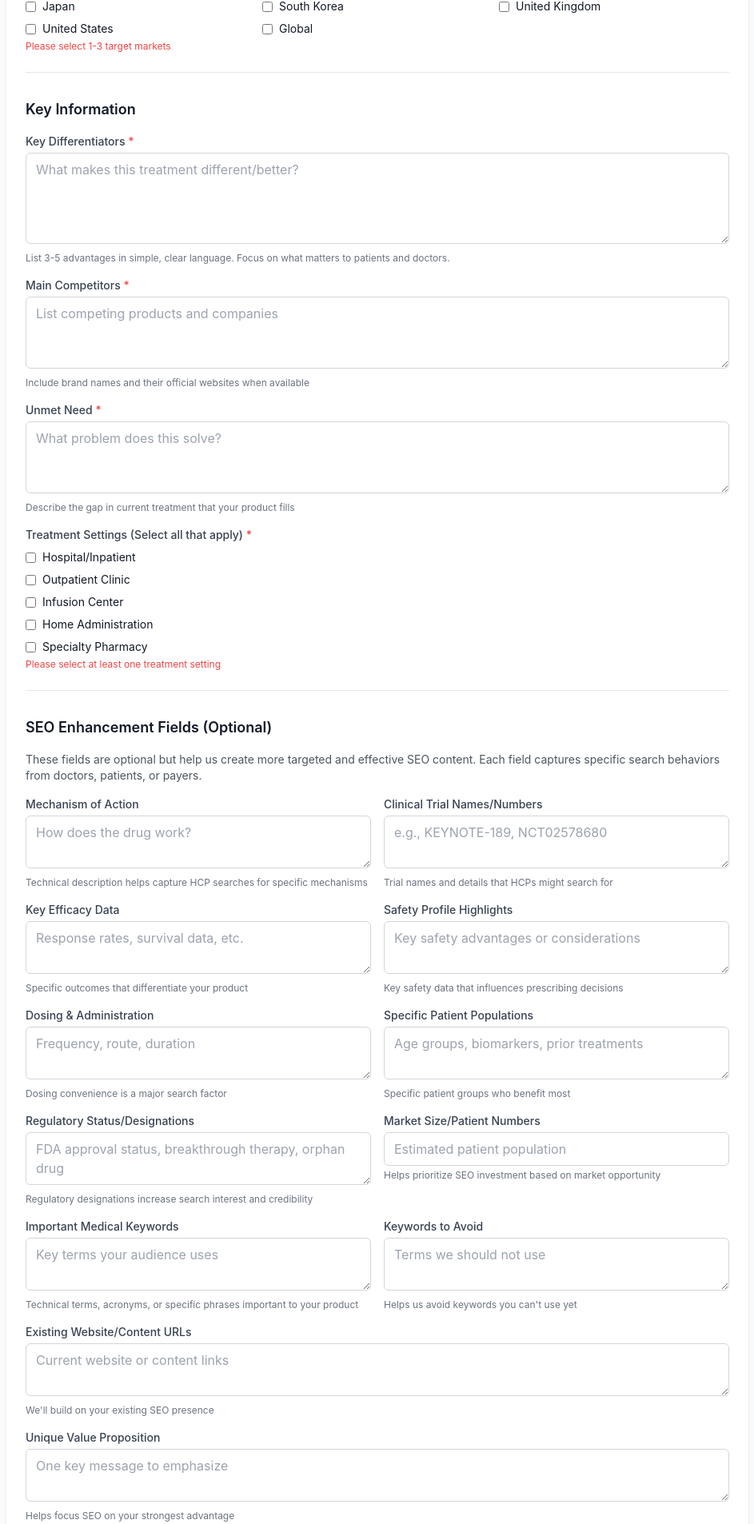
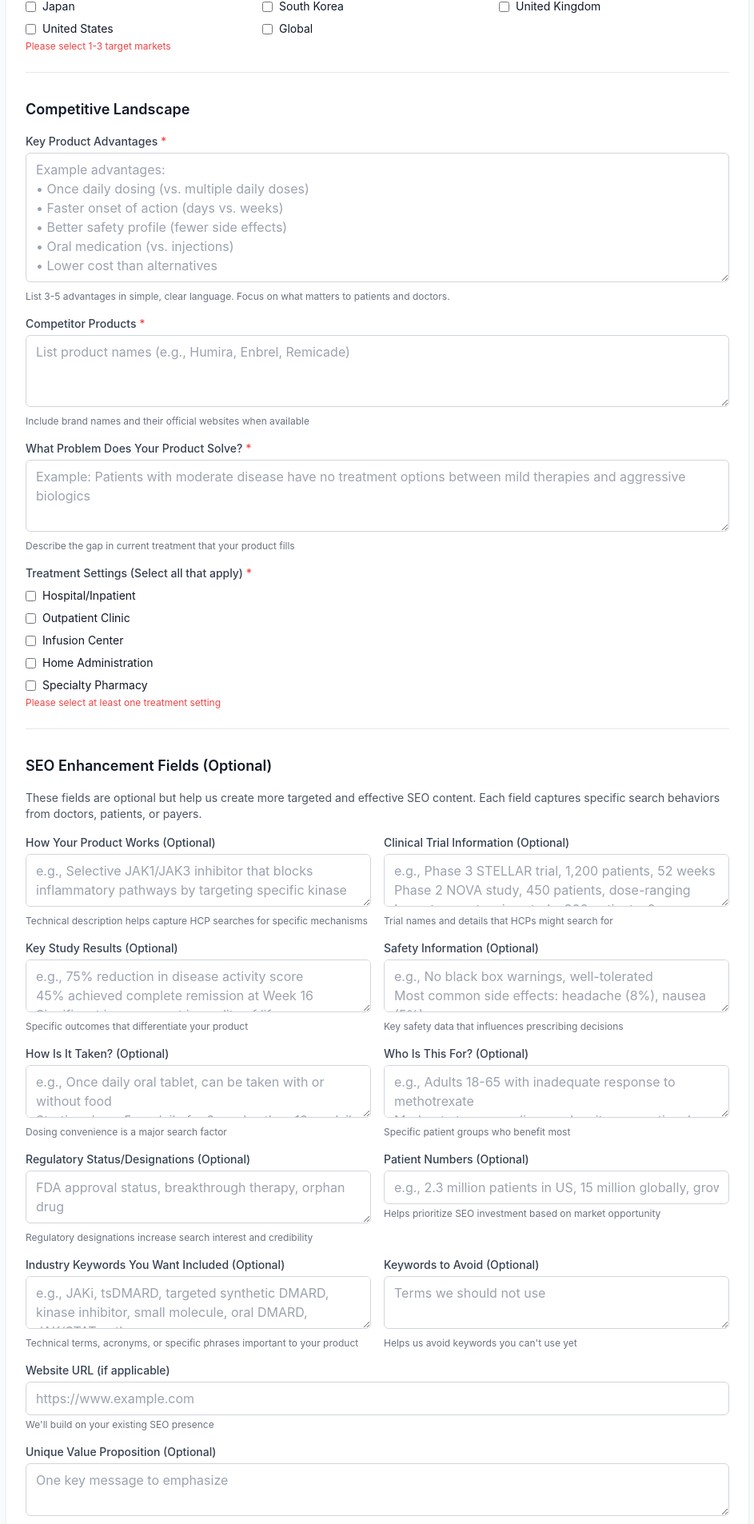
Before and after one commit to InnovareAI/3cubed-seo, a React (Vite) app: page /seo-requests in a window 1280 px wide. Shown: the part 1497-3403 px from the top of the page at 80% size, without its empty margins (312-1255 px from the left). Built offline with nearby package versions, Linux system fonts and the light colour scheme; no server answers; the database is empty.

Commit message:
Remove redundant Recent Submissions section and replace with Quick Actions

```diff
--- a/src/components/SubmissionForm.tsx
+++ b/src/components/SubmissionForm.tsx
@@ -28,26 +28,28 @@ interface FormData {
   geography: string[];
 
   // Key Information
-  key_differentiators: string;
-  competitors: string;
-  unmet_need: string;
+  key_advantages: string;
+  competitor_names: string;
+  competitor_urls: string;
+  problem_solved: string;
   treatment_settings: string[];
 
   // SEO Enhancement Fields
   mechanism_of_action: string;
   clinical_trials: string;
-  efficacy_data: string;
-  safety_profile: string;
-  dosing_administration: string;
-  patient_populations: string;
+  key_results: string;
+  safety_info: string;
+  dosing_info: string;
+  patient_population: string;
   regulatory_status: string;
-  market_size: string;
-  medical_keywords: string;
+  patient_numbers: string;
+  industry_keywords: string;
   avoid_keywords: string;
-  existing_content: string;
+  website_url: string;
   unique_value_prop: string;
   conference_data: string;
   kol_names: string;
+  special_considerations: string;
 }
 
 export const SubmissionForm: React.FC<SubmissionFormProps> = ({ onSuccess, onClose }) => {
@@ -66,24 +68,26 @@ export const SubmissionForm: React.FC<SubmissionFormProps> = ({ onSuccess, onClo
     therapeutic_area: '',
     target_audience: [],
     geography: [],
-    key_differentiators: '',
-    competitors: '',
-    unmet_need: '',
+    key_advantages: '',
+    competitor_names: '',
+    competitor_urls: '',
+    problem_solved: '',
     treatment_settings: [],
     mechanism_of_action: '',
     clinical_trials: '',
-    efficacy_data: '',
-    safety_profile: '',
-    dosing_administration: '',
-    patient_populations: '',
+    key_results: '',
+    safety_info: '',
+    dosing_info: '',
+    patient_population: '',
     regulatory_status: '',
-    market_size: '',
-    medical_keywords: '',
+    patient_numbers: '',
+    industry_keywords: '',
     avoid_keywords: '',
-    existing_content: '',
+    website_url: '',
     unique_value_prop: '',
     conference_data: '',
-    kol_names: ''
+    kol_names: '',
+    special_considerations: ''
   });
 
   const [isSubmitting, setIsSubmitting] = useState(false);
@@ -148,8 +152,8 @@ export const SubmissionForm: React.FC<SubmissionFormProps> = ({ onSuccess, onClo
         stage: formData.stage,
         indication: formData.condition_treated,
         mechanism_of_action: formData.mechanism_of_action,
-        competitive_landscape: formData.competitors,
-        key_differentiators: formData.key_differentiators,
+        competitive_landscape: formData.competitor_names,
+        key_differentiators: formData.key_advantages,
         target_audience: formData.target_audience.join(', '),
         target_markets: formData.geography.join(', '),
         // Store all form data as JSON in raw_input_content
@@ -184,24 +188,26 @@ export const SubmissionForm: React.FC<SubmissionFormProps> = ({ onSuccess, onClo
         therapeutic_area: '',
         target_audience: [],
         geography: [],
-        key_differentiators: '',
-        competitors: '',
-        unmet_need: '',
+        key_advantages: '',
+        competitor_names: '',
+        competitor_urls: '',
+        problem_solved: '',
         treatment_settings: [],
         mechanism_of_action: '',
         clinical_trials: '',
-        efficacy_data: '',
-        safety_profile: '',
-        dosing_administration: '',
-        patient_populations: '',
+        key_results: '',
+        safety_info: '',
+        dosing_info: '',
+        patient_population: '',
         regulatory_status: '',
-        market_size: '',
-        medical_keywords: '',
+        patient_numbers: '',
+        industry_keywords: '',
         avoid_keywords: '',
-        existing_content: '',
+        website_url: '',
         unique_value_prop: '',
         conference_data: '',
-        kol_names: ''
+        kol_names: '',
+        special_considerations: ''
       });
 
       if (onSuccess) onSuccess();
@@ -258,7 +264,6 @@ export const SubmissionForm: React.FC<SubmissionFormProps> = ({ onSuccess, onClo
               placeholder="your.email@company.com"
             />
           </div>
-
 
 
         </div>
@@ -513,57 +518,62 @@ export const SubmissionForm: React.FC<SubmissionFormProps> = ({ onSuccess, onClo
         </div>
       </div>
 
-      {/* Key Information */}
+      {/* Competitive Landscape */}
       <div className="space-y-4 border-b pb-6">
-        <h3 className="text-lg font-semibold text-gray-900">Key Information</h3>
+        <h3 className="text-lg font-semibold text-gray-900">Competitive Landscape</h3>
 
         <div>
-          <label htmlFor="key_differentiators" className="block text-sm font-medium text-gray-700 mb-1">
-            Key Differentiators <span className="text-red-500">*</span>
+          <label htmlFor="key_advantages" className="block text-sm font-medium text-gray-700 mb-1">
+            Key Product Advantages <span className="text-red-500">*</span>
           </label>
           <textarea
-            id="key_differentiators"
-            name="key_differentiators"
-            value={formData.key_differentiators}
+            id="key_advantages"
+            name="key_advantages"
+            value={formData.key_advantages}
             onChange={handleChange}
             required
-            rows={4}
+            rows={6}
             className="w-full px-3 py-2 border border-gray-300 rounded-md focus:outline-none focus:ring-2 focus:ring-blue-500"
-            placeholder="What makes this treatment different/better?"
+            placeholder="Example advantages:
+• Once daily dosing (vs. multiple daily doses)
+• Faster onset of action (days vs. weeks)
+• Better safety profile (fewer side effects)
+• Oral medication (vs. injections)
+• Lower cost than alternatives"
           />
           <p className="text-xs text-gray-500 mt-1">List 3-5 advantages in simple, clear language. Focus on what matters to patients and doctors.</p>
         </div>
 
         <div>
-          <label htmlFor="competitors" className="block text-sm font-medium text-gray-700 mb-1">
-            Main Competitors <span className="text-red-500">*</span>
+          <label htmlFor="competitor_names" className="block text-sm font-medium text-gray-700 mb-1">
+            Competitor Products <span className="text-red-500">*</span>
           </label>
           <textarea
-            id="competitors"
-            name="competitors"
-            value={formData.competitors}
+            id="competitor_names"
+            name="competitor_names"
+            value={formData.competitor_names}
             onChange={handleChange}
             required
             rows={3}
             className="w-full px-3 py-2 border border-gray-300 rounded-md focus:outline-none focus:ring-2 focus:ring-blue-500"
-            placeholder="List competing products and companies"
+            placeholder="List product names (e.g., Humira, Enbrel, Remicade)"
           />
           <p className="text-xs text-gray-500 mt-1">Include brand names and their official websites when available</p>
         </div>
 
         <div>
-          <label htmlFor="unmet_need" className="block text-sm font-medium text-gray-700 mb-1">
-            Unmet Need <span className="text-red-500">*</span>
+          <label htmlFor="problem_solved" className="block text-sm font-medium text-gray-700 mb-1">
+            What Problem Does Your Product Solve? <span className="text-red-500">*</span>
           </label>
           <textarea
-            id="unmet_need"
-            name="unmet_need"
-            value={formData.unmet_need}
+            id="problem_solved"
+            name="problem_solved"
+            value={formData.problem_solved}
             onChange={handleChange}
             required
             rows={3}
             className="w-full px-3 py-2 border border-gray-300 rounded-md focus:outline-none focus:ring-2 focus:ring-blue-500"
-            placeholder="What problem does this solve?"
+            placeholder="Example: Patients with moderate disease have no treatment options between mild therapies and aggressive biologics"
           />
           <p className="text-xs text-gray-500 mt-1">Describe the gap in current treatment that your product fills</p>
         </div>
@@ -608,7 +618,7 @@ export const SubmissionForm: React.FC<SubmissionFormProps> = ({ onSuccess, onClo
         <div className="grid grid-cols-1 md:grid-cols-2 gap-4">
           <div>
             <label htmlFor="mechanism_of_action" className="block text-sm font-medium text-gray-700 mb-1">
-              Mechanism of Action
+              How Your Product Works (Optional)
             </label>
             <textarea
               id="mechanism_of_action"
@@ -617,14 +627,14 @@ export const SubmissionForm: React.FC<SubmissionFormProps> = ({ onSuccess, onClo
               onChange={handleChange}
               rows={2}
               className="w-full px-3 py-2 border border-gray-300 rounded-md focus:outline-none focus:ring-2 focus:ring-blue-500"
-              placeholder="How does the drug work?"
+              placeholder="e.g., Selective JAK1/JAK3 inhibitor that blocks inflammatory pathways by targeting specific kinase enzymes"
             />
             <p className="text-xs text-gray-500 mt-1">Technical description helps capture HCP searches for specific mechanisms</p>
           </div>
 
           <div>
             <label htmlFor="clinical_trials" className="block text-sm font-medium text-gray-700 mb-1">
-              Clinical Trial Names/Numbers
+              Clinical Trial Information (Optional)
             </label>
             <textarea
               id="clinical_trials"
@@ -633,78 +643,88 @@ export const SubmissionForm: React.FC<SubmissionFormProps> = ({ onSuccess, onClo
               onChange={handleChange}
               rows={2}
               className="w-full px-3 py-2 border border-gray-300 rounded-md focus:outline-none focus:ring-2 focus:ring-blue-500"
-              placeholder="e.g., KEYNOTE-189, NCT02578680"
+              placeholder="e.g., Phase 3 STELLAR trial, 1,200 patients, 52 weeks
+Phase 2 NOVA study, 450 patients, dose-ranging
+Long-term extension study, 800 patients, 2 years"
             />
             <p className="text-xs text-gray-500 mt-1">Trial names and details that HCPs might search for</p>
           </div>
 
           <div>
-            <label htmlFor="efficacy_data" className="block text-sm font-medium text-gray-700 mb-1">
-              Key Efficacy Data
+            <label htmlFor="key_results" className="block text-sm font-medium text-gray-700 mb-1">
+              Key Study Results (Optional)
             </label>
             <textarea
-              id="efficacy_data"
-              name="efficacy_data"
-              value={formData.efficacy_data}
+              id="key_results"
+              name="key_results"
+              value={formData.key_results}
               onChange={handleChange}
               rows={2}
               className="w-full px-3 py-2 border border-gray-300 rounded-md focus:outline-none focus:ring-2 focus:ring-blue-500"
-              placeholder="Response rates, survival data, etc."
+              placeholder="e.g., 75% reduction in disease activity score
+45% achieved complete remission at Week 16
+Significant improvement in quality of life scores"
             />
             <p className="text-xs text-gray-500 mt-1">Specific outcomes that differentiate your product</p>
           </div>
 
           <div>
-            <label htmlFor="safety_profile" className="block text-sm font-medium text-gray-700 mb-1">
-              Safety Profile Highlights
+            <label htmlFor="safety_info" className="block text-sm font-medium text-gray-700 mb-1">
+              Safety Information (Optional)
             </label>
             <textarea
-              id="safety_profile"
-              name="safety_profile"
-              value={formData.safety_profile}
+              id="safety_info"
+              name="safety_info"
+              value={formData.safety_info}
               onChange={handleChange}
               rows={2}
               className="w-full px-3 py-2 border border-gray-300 rounded-md focus:outline-none focus:ring-2 focus:ring-blue-500"
-              placeholder="Key safety advantages or considerations"
+              placeholder="e.g., No black box warnings, well-tolerated
+Most common side effects: headache (8%), nausea (5%)
+No dose adjustment needed for elderly patients"
             />
             <p className="text-xs text-gray-500 mt-1">Key safety data that influences prescribing decisions</p>
           </div>
 
           <div>
-            <label htmlFor="dosing_administration" className="block text-sm font-medium text-gray-700 mb-1">
-              Dosing & Administration
+            <label htmlFor="dosing_info" className="block text-sm font-medium text-gray-700 mb-1">
+              How Is It Taken? (Optional)
             </label>
             <textarea
-              id="dosing_administration"
-              name="dosing_administration"
-              value={formData.dosing_administration}
+              id="dosing_info"
+              name="dosing_info"
+              value={formData.dosing_info}
               onChange={handleChange}
               rows={2}
               className="w-full px-3 py-2 border border-gray-300 rounded-md focus:outline-none focus:ring-2 focus:ring-blue-500"
-              placeholder="Frequency, route, duration"
+              placeholder="e.g., Once daily oral tablet, can be taken with or without food
+Starting dose: 5mg daily for 2 weeks, then 10mg daily
+No dose adjustment for mild renal impairment"
             />
             <p className="text-xs text-gray-500 mt-1">Dosing convenience is a major search factor</p>
           </div>
 
           <div>
-            <label htmlFor="patient_populations" className="block text-sm font-medium text-gray-700 mb-1">
-              Specific Patient Populations
+            <label htmlFor="patient_population" className="block text-sm font-medium text-gray-700 mb-1">
+              Who Is This For? (Optional)
             </label>
             <textarea
-              id="patient_populations"
-              name="patient_populations"
-              value={formData.patient_populations}
+              id="patient_population"
+              name="patient_population"
+              value={formData.patient_population}
               onChange={handleChange}
               rows={2}
               className="w-full px-3 py-2 border border-gray-300 rounded-md focus:outline-none focus:ring-2 focus:ring-blue-500"
-              placeholder="Age groups, biomarkers, prior treatments"
+              placeholder="e.g., Adults 18-65 with inadequate response to methotrexate
+Moderate to severe disease despite conventional therapy
+Biologic-naive patients or those who failed anti-TNF therapy"
             />
             <p className="text-xs text-gray-500 mt-1">Specific patient groups who benefit most</p>
           </div>
 
           <div>
             <label htmlFor="regulatory_status" className="block text-sm font-medium text-gray-700 mb-1">
-              Regulatory Status/Designations
+              Regulatory Status/Designations (Optional)
             </label>
             <textarea
               id="regulatory_status"
@@ -719,40 +739,40 @@ export const SubmissionForm: React.FC<SubmissionFormProps> = ({ onSuccess, onClo
           </div>
 
           <div>
-            <label htmlFor="market_size" className="block text-sm font-medium text-gray-700 mb-1">
-              Market Size/Patient Numbers
+            <label htmlFor="patient_numbers" className="block text-sm font-medium text-gray-700 mb-1">
+              Patient Numbers (Optional)
             </label>
             <input
               type="text"
-              id="market_size"
-              name="market_size"
-              value={formData.market_size}
+              id="patient_numbers"
+              name="patient_numbers"
+              value={formData.patient_numbers}
               onChange={handleChange}
               className="w-full px-3 py-2 border border-gray-300 rounded-md focus:outline-none focus:ring-2 focus:ring-blue-500"
-              placeholder="Estimated patient population"
+              placeholder="e.g., 2.3 million patients in US, 15 million globally, growing 5% annually"
             />
             <p className="text-xs text-gray-500 mt-1">Helps prioritize SEO investment based on market opportunity</p>
           </div>
 
           <div>
-            <label htmlFor="medical_keywords" className="block text-sm font-medium text-gray-700 mb-1">
-              Important Medical Keywords
+            <label htmlFor="industry_keywords" className="block text-sm font-medium text-gray-700 mb-1">
+              Industry Keywords You Want Included (Optional)
             </label>
             <textarea
-              id="medical_keywords"
-              name="medical_keywords"
-              value={formData.medical_keywords}
+              id="industry_keywords"
+              name="industry_keywords"
+              value={formData.industry_keywords}
               onChange={handleChange}
               rows={2}
               className="w-full px-3 py-2 border border-gray-300 rounded-md focus:outline-none focus:ring-2 focus:ring-blue-500"
-              placeholder="Key terms your audience uses"
+              placeholder="e.g., JAKi, tsDMARD, targeted synthetic DMARD, kinase inhibitor, small molecule, oral DMARD, JAK/STAT pathway"
             />
             <p className="text-xs text-gray-500 mt-1">Technical terms, acronyms, or specific phrases important to your product</p>
           </div>
 
           <div>
             <label htmlFor="avoid_keywords" className="block text-sm font-medium text-gray-700 mb-1">
-              Keywords to Avoid
+              Keywords to Avoid (Optional)
             </label>
             <textarea
               id="avoid_keywords"
@@ -768,24 +788,24 @@ export const SubmissionForm: React.FC<SubmissionFormProps> = ({ onSuccess, onClo
         </div>
 
         <div>
-          <label htmlFor="existing_content" className="block text-sm font-medium text-gray-700 mb-1">
-            Existing Website/Content URLs
+          <label htmlFor="website_url" className="block text-sm font-medium text-gray-700 mb-1">
+            Website URL (if applicable)
           </label>
-          <textarea
-            id="existing_content"
-            name="existing_content"
-            value={formData.existing_content}
+          <input
+            type="url"
+            id="website_url"
+            name="website_url"
+            value={formData.website_url}
             onChange={handleChange}
-            rows={2}
             className="w-full px-3 py-2 border border-gray-300 rounded-md focus:outline-none focus:ring-2 focus:ring-blue-500"
-            placeholder="Current website or content links"
+            placeholder="https://www.example.com"
           />
           <p className="text-xs text-gray-500 mt-1">We'll build on your existing SEO presence</p>
         </div>
 
         <div>
           <label htmlFor="unique_value_prop" className="block text-sm font-medium text-gray-700 mb-1">
-            Unique Value Proposition
+            Unique Value Proposition (Optional)
           </label>
           <textarea
             id="unique_value_prop"
@@ -808,16 +828,16 @@ export const SubmissionForm: React.FC<SubmissionFormProps> = ({ onSuccess, onClo
             name="conference_data"
             value={formData.conference_data}
             onChange={handleChange}
-            rows={2}
+            rows={3}
             className="w-full px-3 py-2 border border-gray-300 rounded-md focus:outline-none focus:ring-2 focus:ring-blue-500"
-            placeholder="ASCO, ASH, ACC presentations"
+            placeholder="Conference name, date, and URL (e.g., ASCO 2024, June 2024, https://meetings.asco.org/abstracts)"
           />
           <p className="text-xs text-gray-500 mt-1">Conference presentations create search spikes we can capitalize on</p>
         </div>
 
         <div>
           <label htmlFor="kol_names" className="block text-sm font-medium text-gray-700 mb-1">
-            Key Opinion Leaders
+            Key Opinion Leaders (Optional)
           </label>
           <textarea
             id="kol_names"
@@ -829,6 +849,24 @@ export const SubmissionForm: React.FC<SubmissionFormProps> = ({ onSuccess, onClo
             placeholder="Leading physicians/researchers associated with your product"
           />
           <p className="text-xs text-gray-500 mt-1">KOL names drive HCP searches and add credibility</p>
+        </div>
+
+        <div>
+          <label htmlFor="special_considerations" className="block text-sm font-medium text-gray-700 mb-1">
+            Anything Else We Should Know? (Optional)
+          </label>
+          <textarea
+            id="special_considerations"
+            name="special_considerations"
+            value={formData.special_considerations}
+            onChange={handleChange}
+            rows={3}
+            className="w-full px-3 py-2 border border-gray-300 rounded-md focus:outline-none focus:ring-2 focus:ring-blue-500"
+            placeholder="e.g., Competing with biosimilar launching next year
+Positioned for community practice vs. academic centers
+Key data presentation at ASH conference in December
+Partnership with patient advocacy group announced"
+          />
         </div>
       </div>
 
```
Also changed, not shown: src/pages/Overview.tsx (+29 -9 lines).
